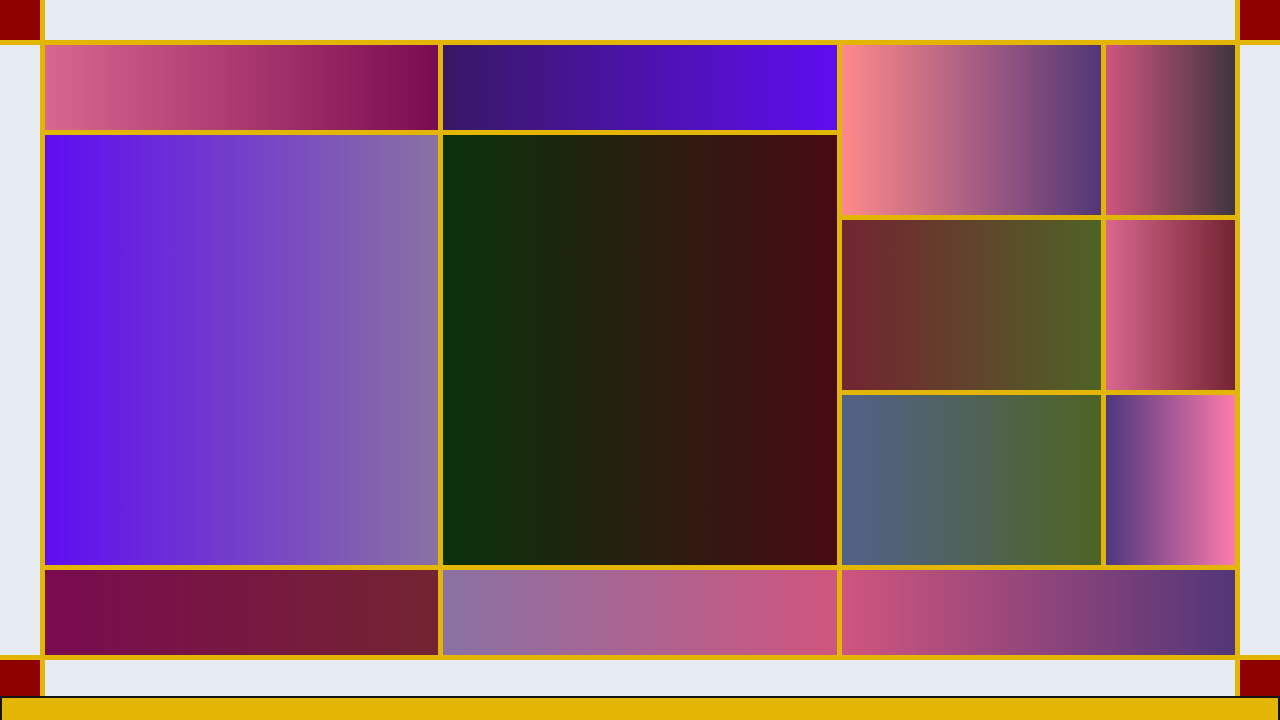
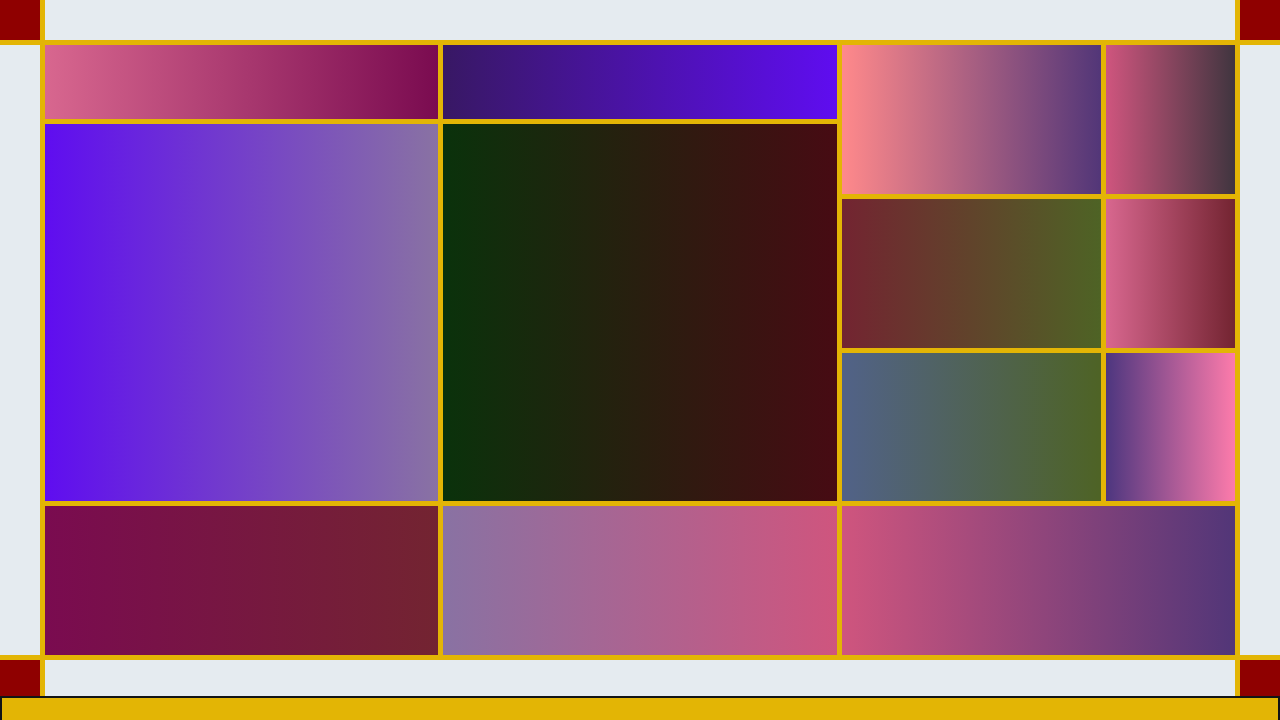
Before and after one commit to andryushale/push-ftp-sachikor, a plain HTML site: page index.html in a window 1280 px wide. Shown: the top 720 px of the page. Drawn offline with nearby package versions, Linux system fonts and the light colour scheme; a web font is replaced by a local one.

```diff
--- a/index.html
+++ b/index.html
@@ -328,7 +328,7 @@
 		grid-area: box;
 		display: grid;
 		grid-template-columns: 1fr 1fr 1fr;
-		grid-template-rows: 1fr 2.5fr 2.5fr 1fr;
+		grid-template-rows: 1fr 2.5fr 2.5fr 2fr;
 		grid-template-areas:
 			"ta sa ka"
 			"ti si ka"
```
